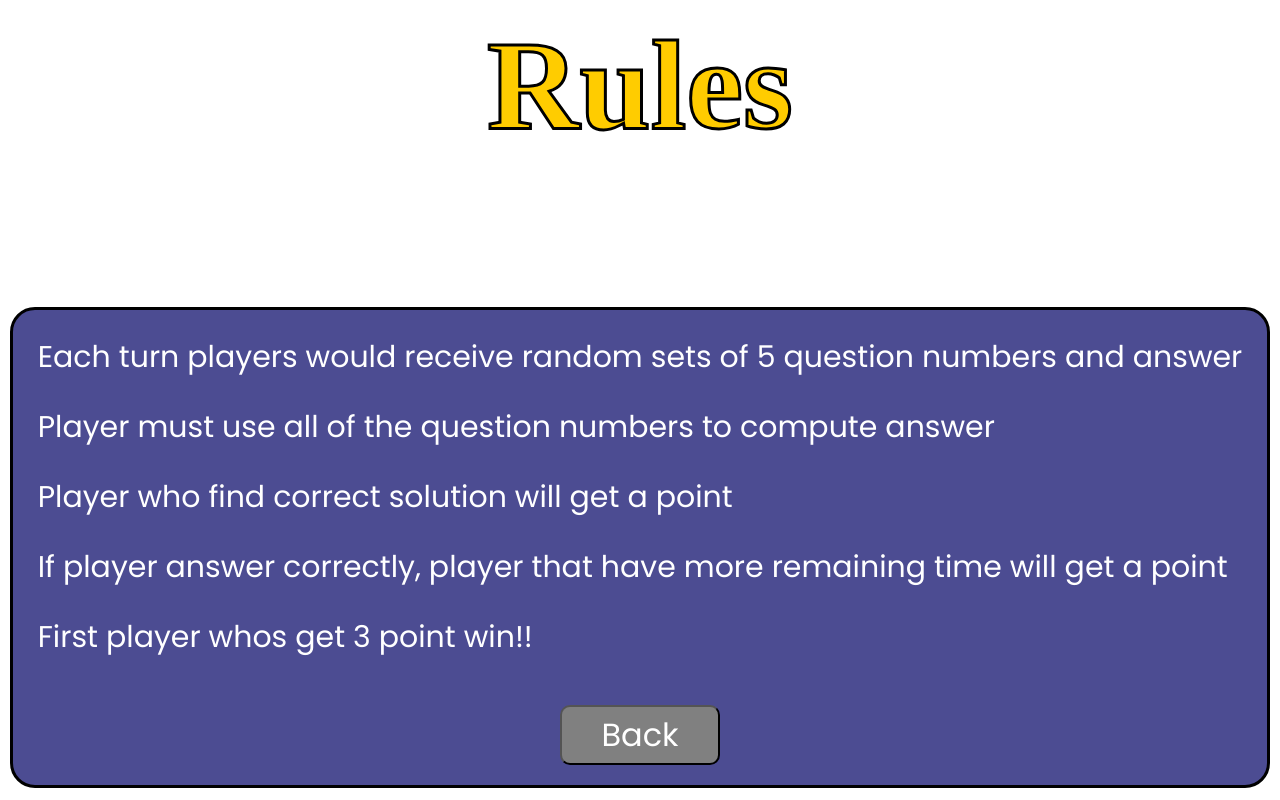
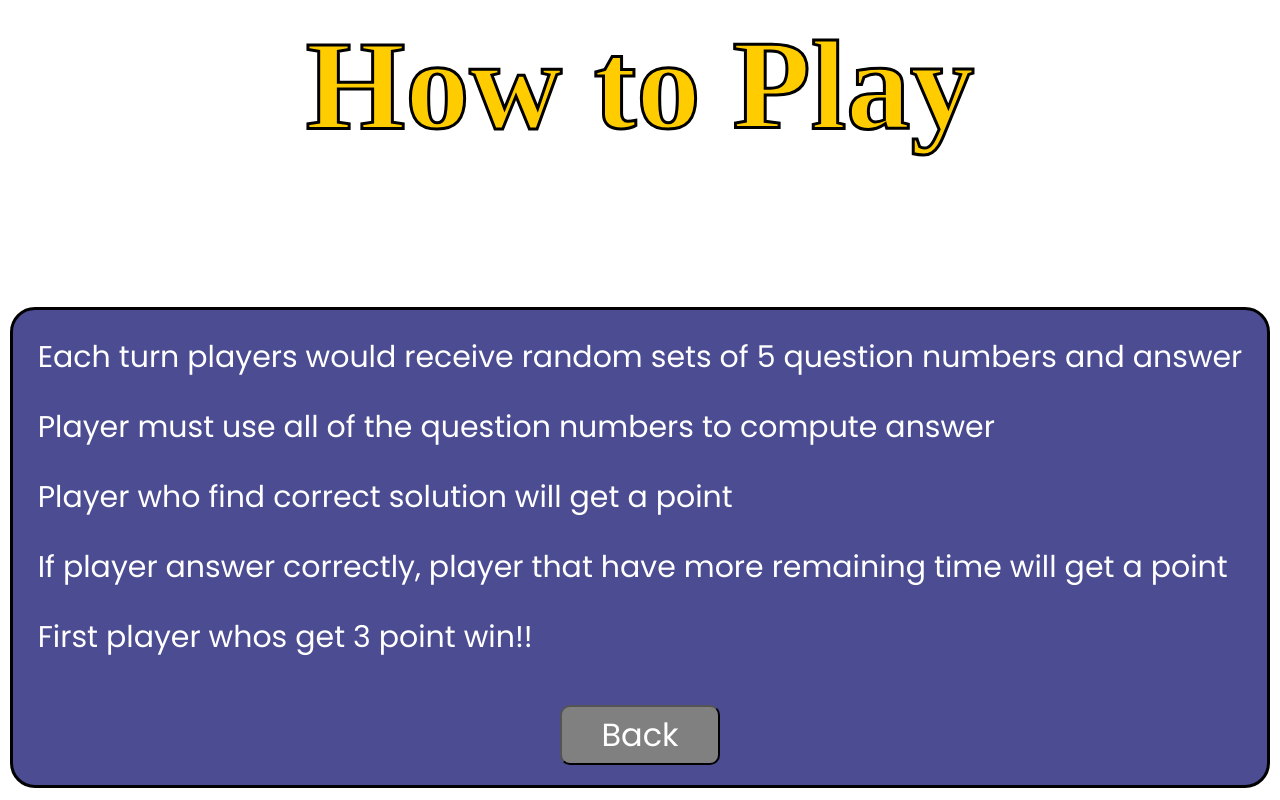
Before and after one commit to kongwv/IQ180, a website: page views/rule.html in a window 1280 px wide. Drawn offline with Linux system fonts and the light colour scheme; files that its build step writes are made by us from their sources.

Commit message:
Update rule.html

```diff
--- a/views/rule.html
+++ b/views/rule.html
@@ -9,7 +9,7 @@
 </head>
 <body>
     <body>
-        <h1 style ="text-align: center;">Rules</h1>
+        <h1 style ="text-align: center;">How to Play</h1>
         <br>
         <br>
         <div id = "rules">
```
